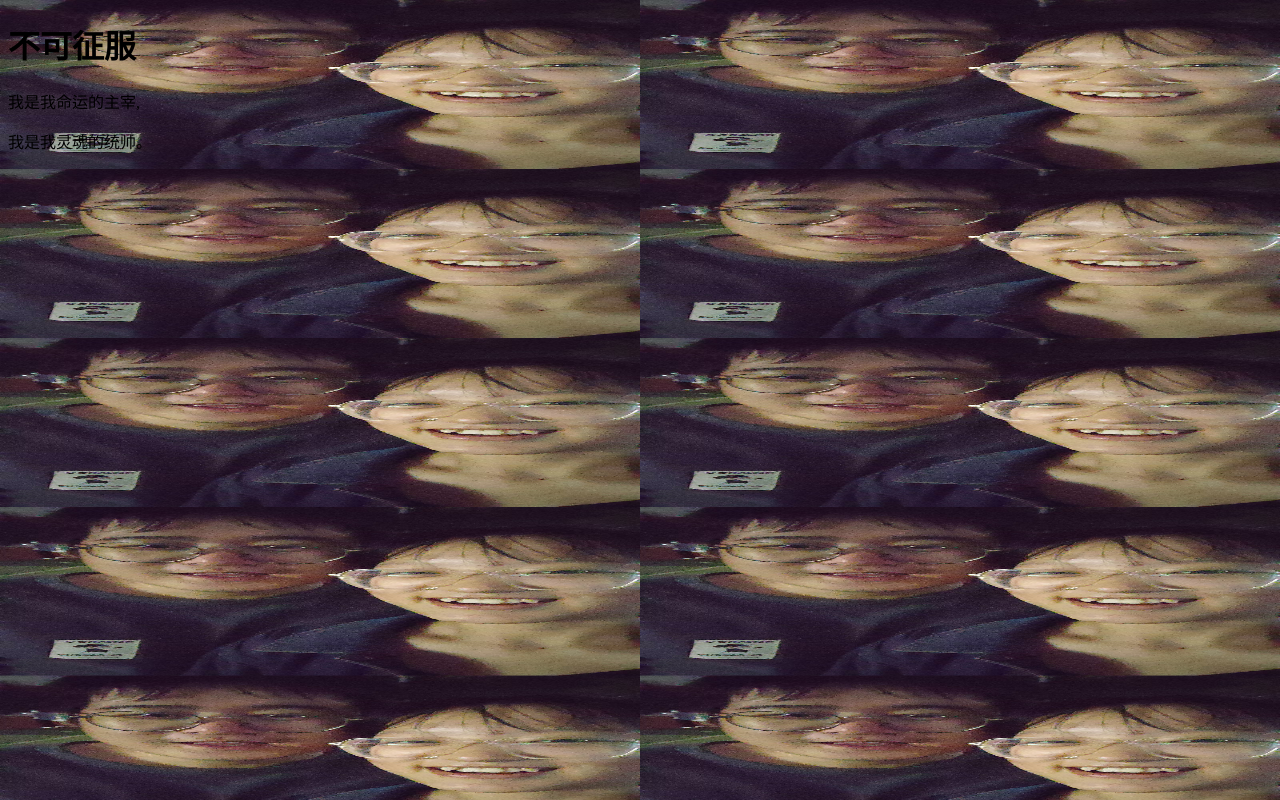
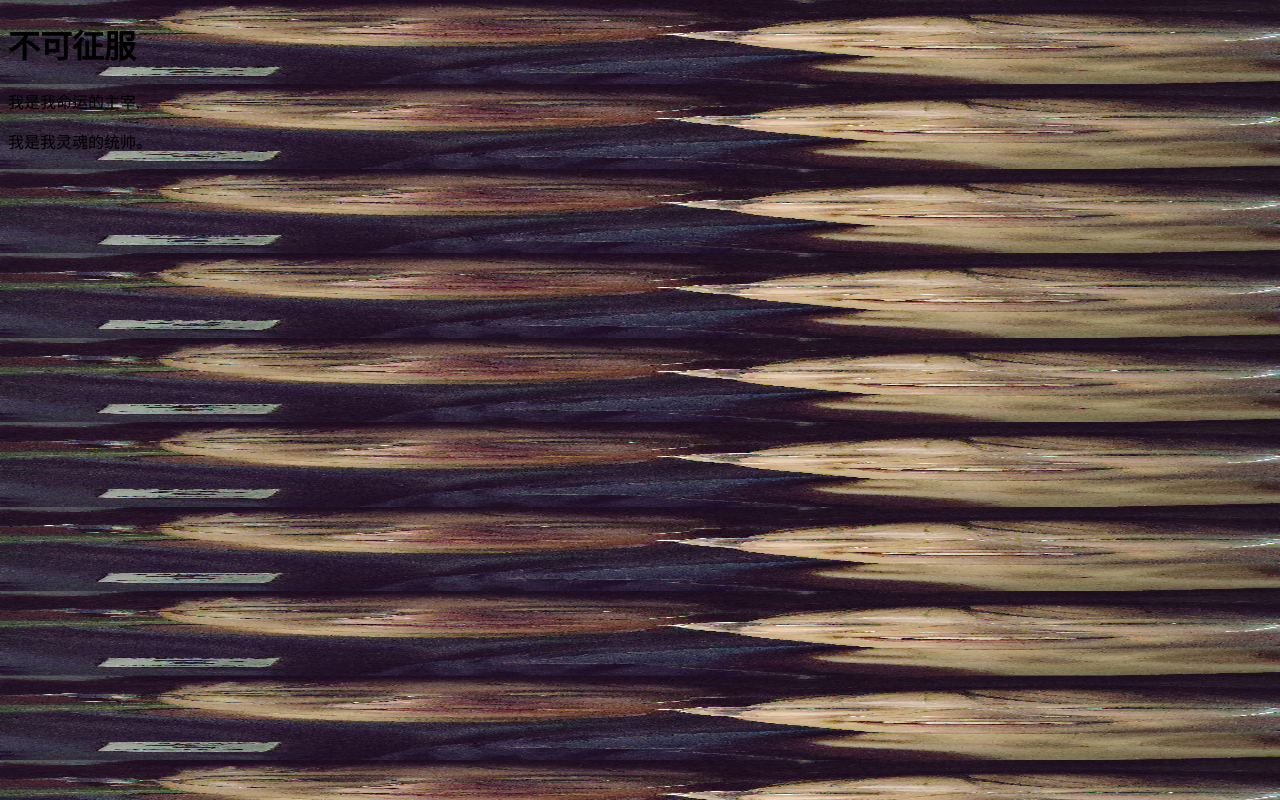
Before and after one commit to Qing666Xing/zzxy, a plain HTML site: page FirstFile/index.html in a window 1280 px wide. Drawn offline with Linux system fonts and the light colour scheme.

Commit message:
Update index.html

```diff
--- a/FirstFile/index.html
+++ b/FirstFile/index.html
@@ -6,7 +6,7 @@
     <style type="text/css">
         body{
             background-image: url(we.jpg);
-            background-size: 50% 100%;
+            background-size: 100% 50%;
         }
     </style>
 </head>
```
